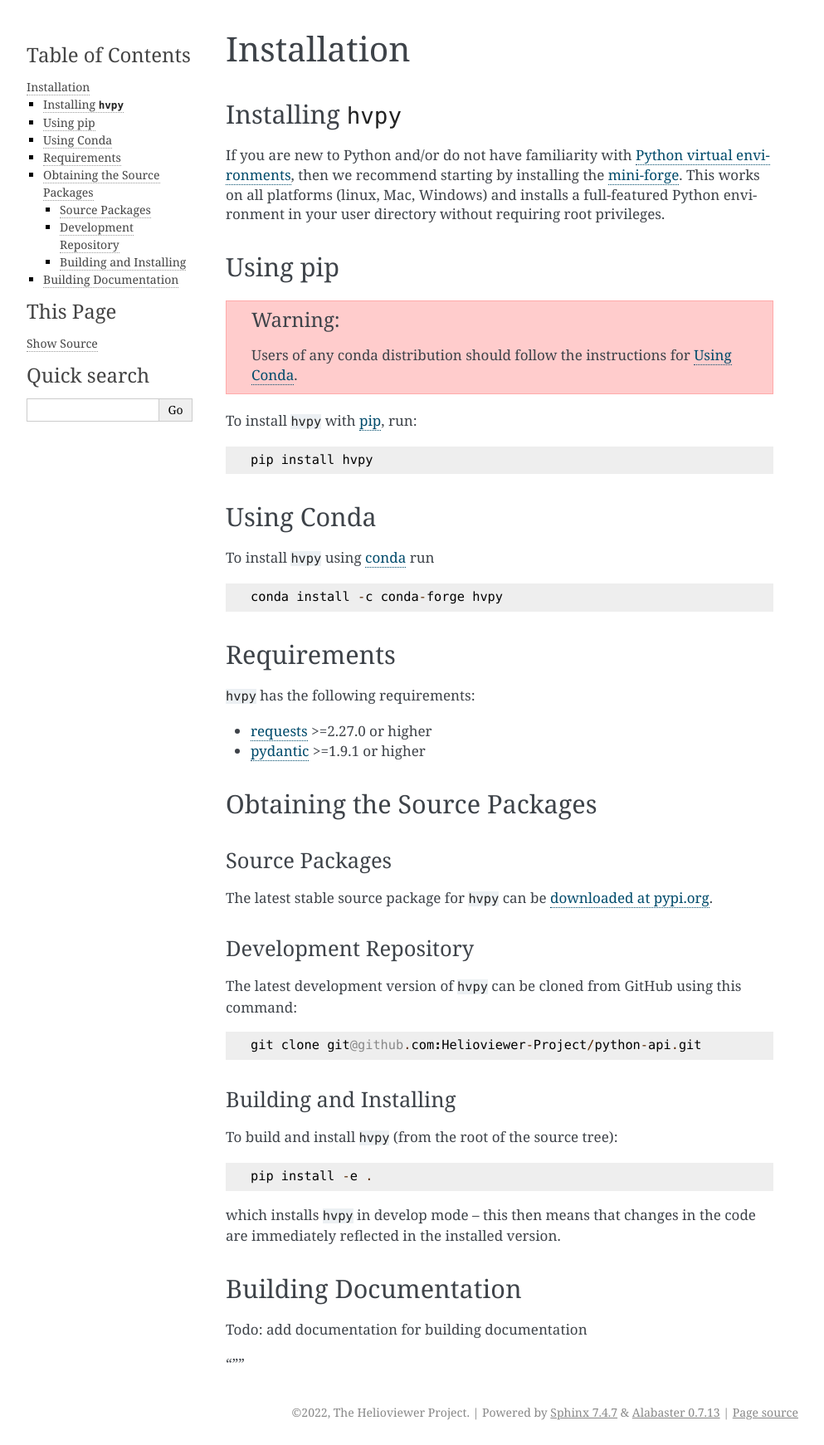
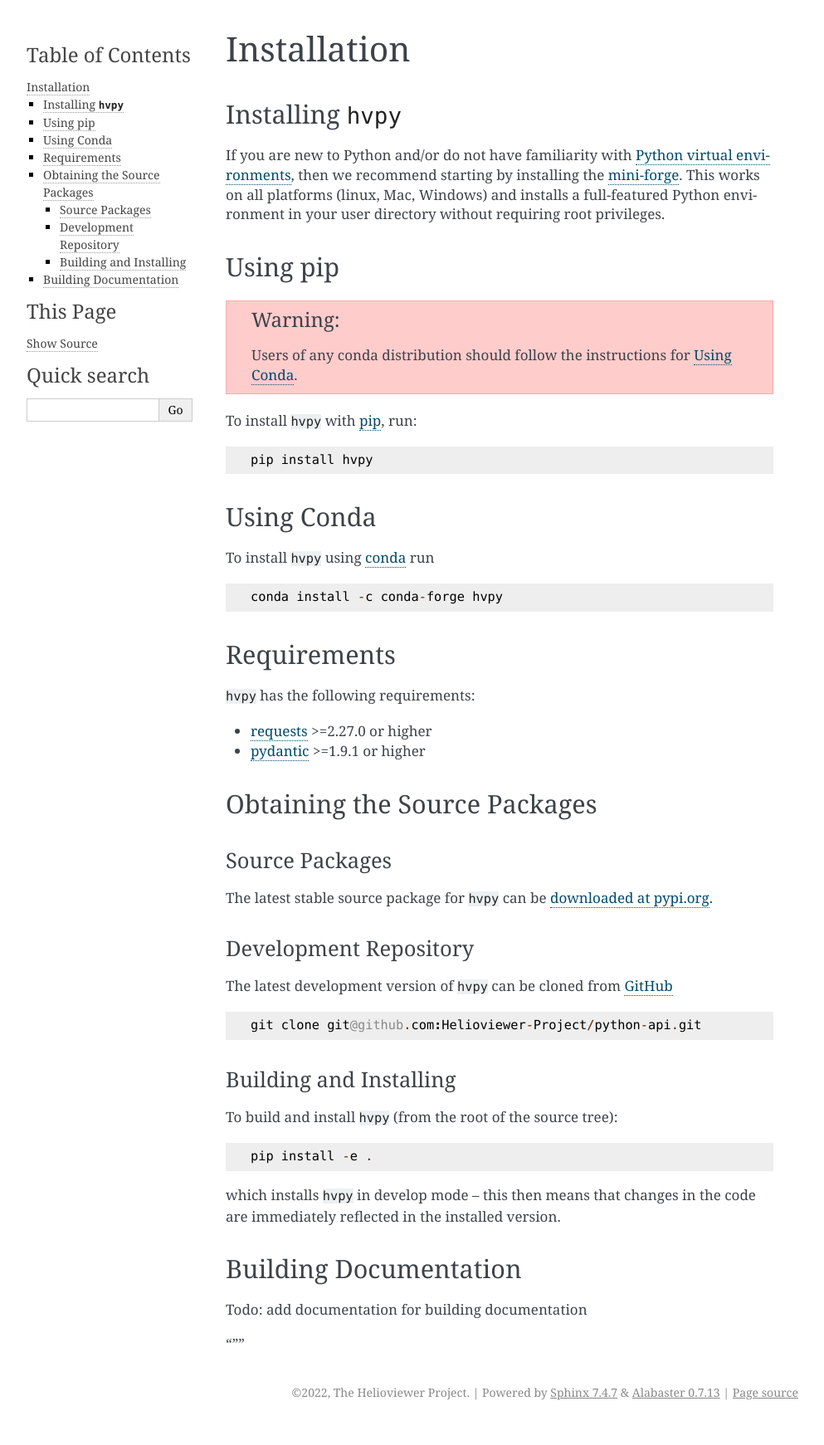
Before and after one commit to Helioviewer-Project/python-api, a Sphinx documentation site: the page built from docs/installation.rst, in a window 1280 px wide. Shown: the whole page at 83% size, without its empty margins (148-1141 px from the left). Built offline with Sphinx 7.4.7, drawn with Linux system fonts in a browser that asks for light colours; the version number could not be read and is left out; after the commit the page ends 1717 px from its top, so only the background shows below that.

Commit message:
Update docs/installation.rst
Co-authored-by: Nabil Freij <nabil.freij@gmail.com>

```diff
--- a/docs/installation.rst
+++ b/docs/installation.rst
@@ -49,8 +49,7 @@
 Development Repository
 ^^^^^^^^^^^^^^^^^^^^^^
 
-The latest development version of ``hvpy`` can be cloned from GitHub
-using this command::
+The latest development version of ``hvpy`` can be cloned from `GitHub <https://github.com/Helioviewer-Project/python-api/>`__ ::
 
    git clone git@github.com:Helioviewer-Project/python-api.git
 
```
